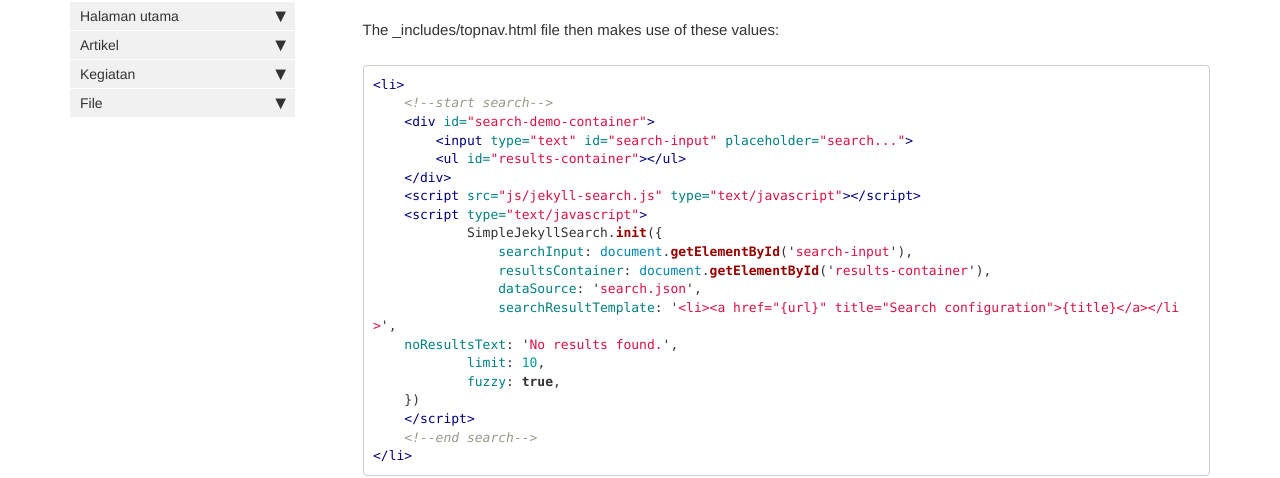
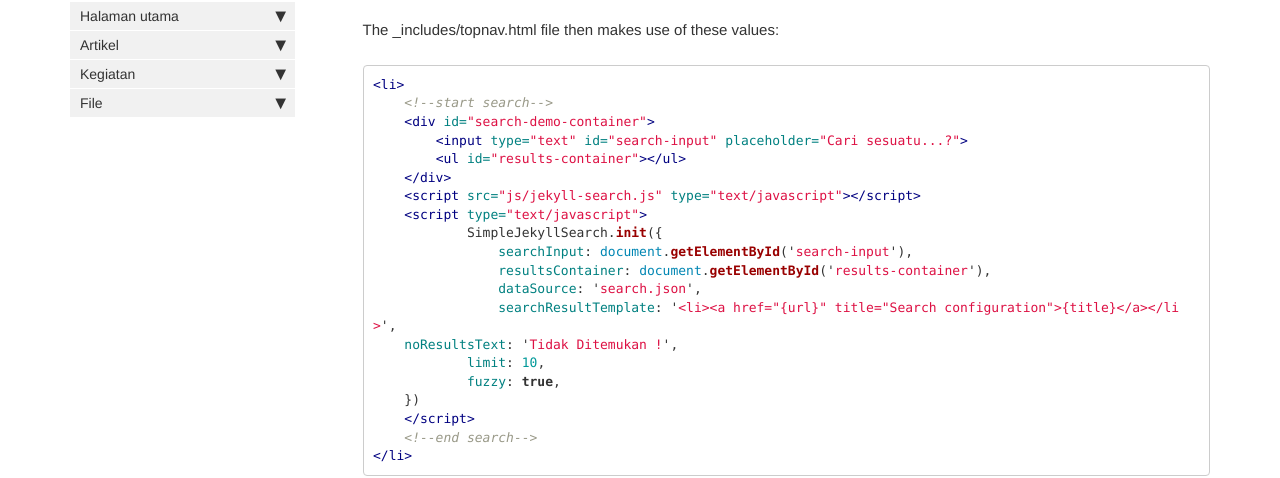
Before and after one commit to yusuftechno/yusuftechno.github.io, a Jekyll site: the page built from pages/mydoc/mydoc_search_configuration.md, in a window 1280 px wide and 900 px high, scrolled down 2211 px. Shown: the part 127-605 px from the top of the window. Built offline with Jekyll 4.4.1, drawn with Linux system fonts in a browser that asks for light colours; comment, search, counter and statistics services are not loaded.

Commit message:
content update

```diff
--- a/_data/strings.yml
+++ b/_data/strings.yml
@@ -1,8 +1,3 @@
-
-
 # placed here for translation purposes
-search_placeholder_text: search...
-search_no_results_text: No results found.
-
-
-# Copyright 2021 Google LLC
+search_placeholder_text: Cari sesuatu...?
+search_no_results_text: Tidak Ditemukan !
--- a/_data/topnav.yml
+++ b/_data/topnav.yml
@@ -4,7 +4,7 @@ topnav:
 - title: Topnav
   items:
     - title: GitHub
-      external_url: https://github.com/tomjoht/documentation-theme-jekyll
+      external_url: https://github.com/yusuftechno/yusuftechno.github.io
     - title: News
       url: /news
 
@@ -30,5 +30,3 @@ topnav_dropdowns:
           url: /p1_landing_page.html
         - title: Product 2
           url: /p2_landing_page.html
-
-# Copyright 2021 Google LLC
```
Also changed, not shown: _data/alerts.yml (+3 -6 lines).
